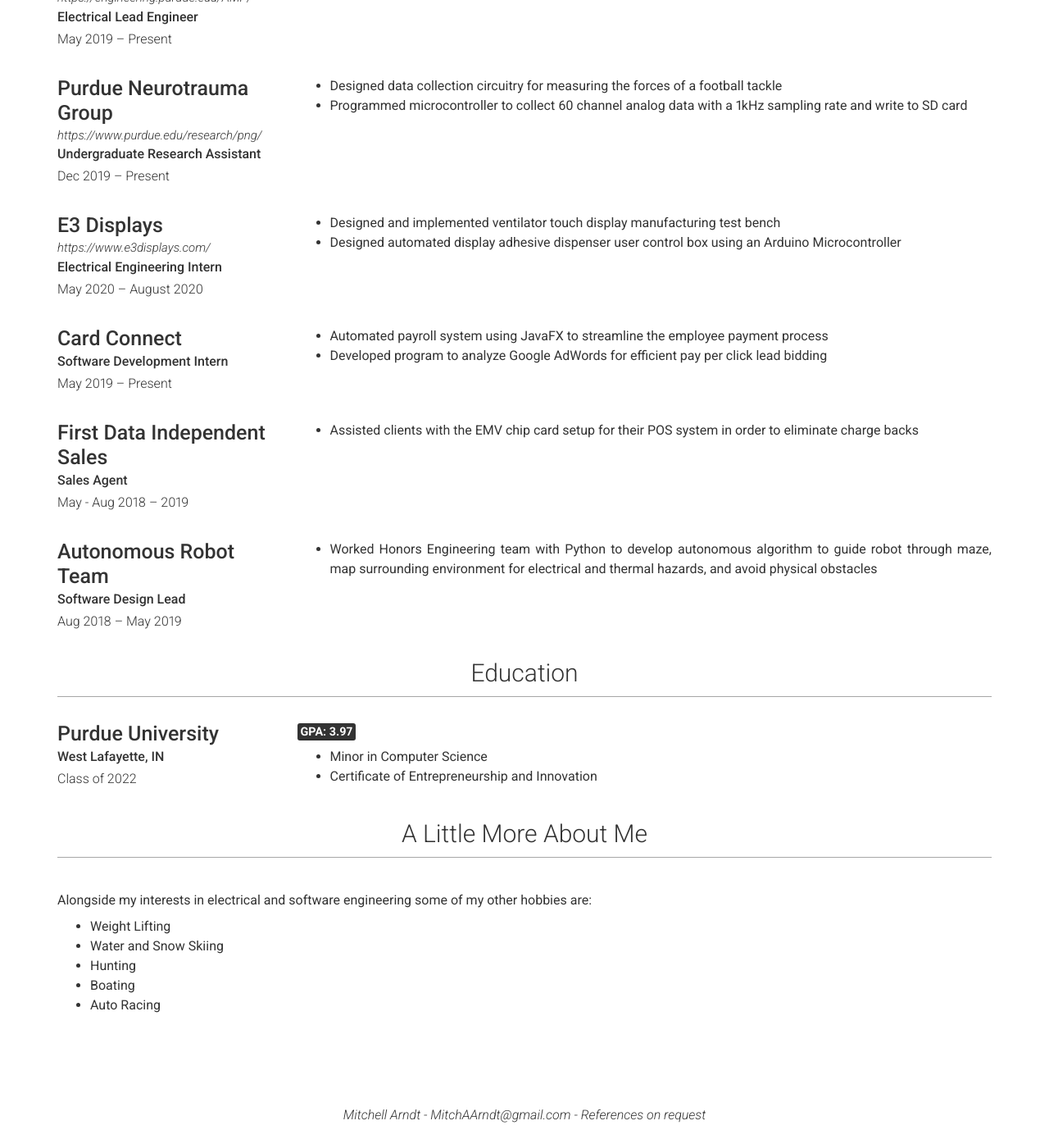
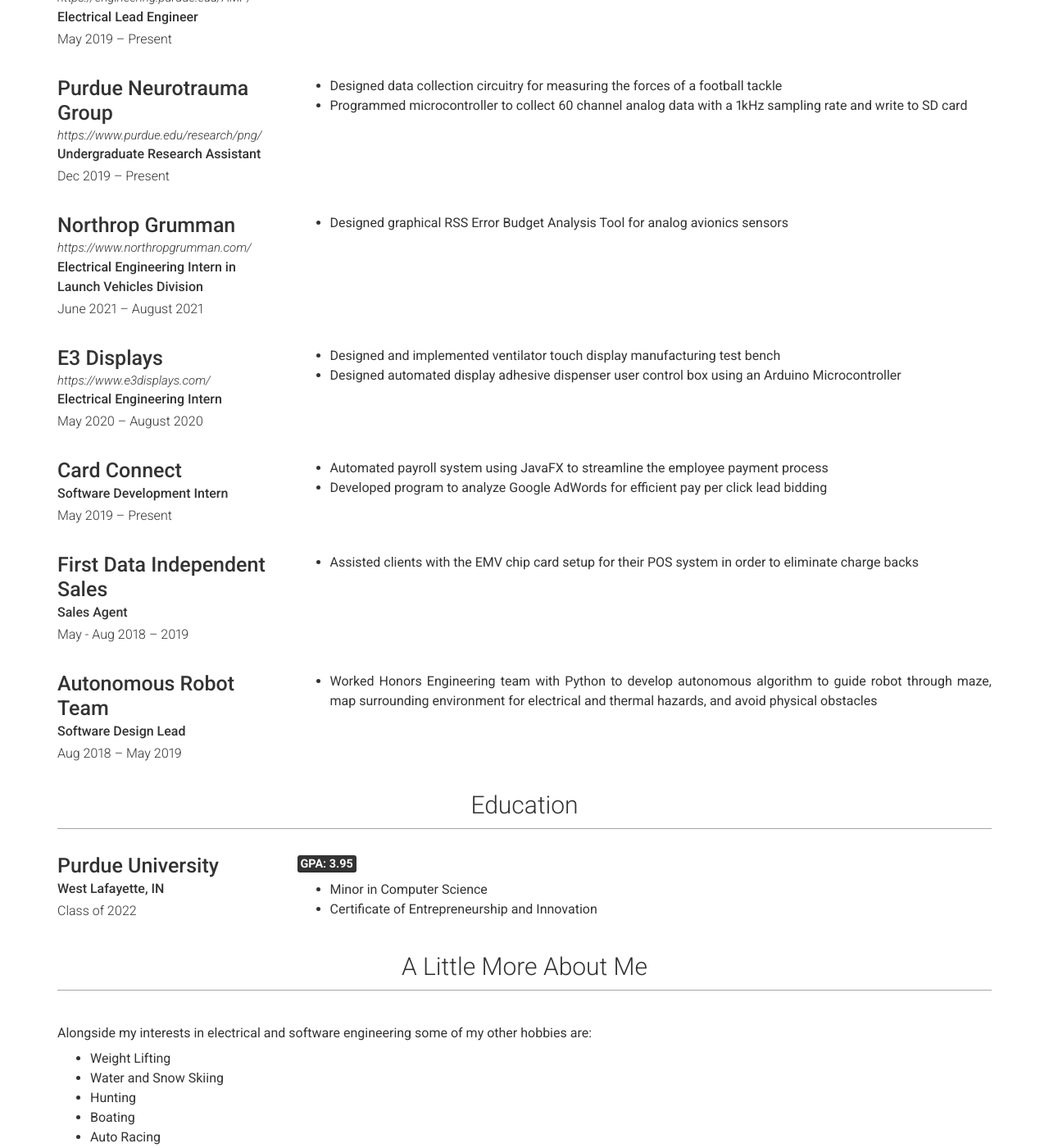
Before and after one commit to MArndt26/marndt26.github.io, a Jekyll site: the page built from index.md, in a window 1280 px wide and 1400 px high, scrolled down 8938 px. Shown: the whole window at 82% size. Built offline with Jekyll 4.4.1, drawn with Linux system fonts in a browser that asks for light colours; nearby versions of some CDN libraries; before the commit the page ends 10317 px from its top, so only the background shows below that.

Commit message:
added ngc and updated gpa

```diff
--- a/_data/education.yml
+++ b/_data/education.yml
@@ -7,6 +7,6 @@
   # quote: >
   #   Short institution or course description (optional)
   description: | # this will include new lines to allow paragraphs
-    <mark><strong>GPA: 3.97</strong></mark>
+    <mark><strong>GPA: 3.95</strong></mark>
     - Minor in Computer Science
     - Certificate of Entrepreneurship and Innovation
--- a/_data/experience.yml
+++ b/_data/experience.yml
@@ -20,6 +20,15 @@
   description: | # this will include new lines to allow paragraphs
     * Designed data collection circuitry for measuring the forces of a football tackle
     * Programmed microcontroller to collect 60 channel analog data with a 1kHz sampling rate and write to SD card
+
+- layout: left
+  company: Northrop Grumman
+  link: https://www.northropgrumman.com/
+  job_title: Electrical Engineering Intern in Launch Vehicles Division
+  dates: June 2021 – August 2021
+  # quote: >
+  description: | # this will include new lines to allow paragraphs
+    * Designed graphical RSS Error Budget Analysis Tool for analog avionics sensors
 
 - layout: left
   company: E3 Displays
```
